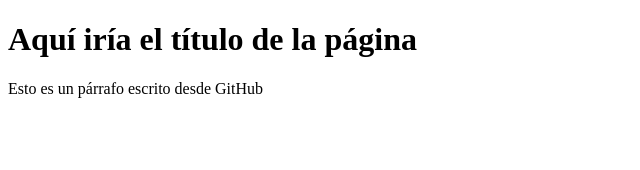
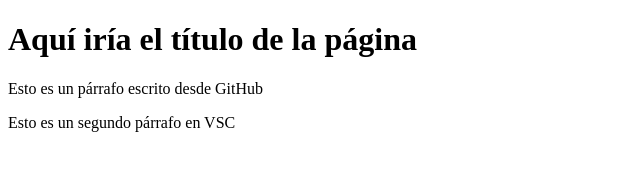
Before and after one commit to yodaad/Proyecto-Web-Empresa-C, a plain HTML site: page index.html in a window 1280 px wide. Shown: the whole page, without its empty margins (0-640 px from the left). Drawn offline with Linux system fonts and the light colour scheme.

Commit message:
Agregando segundo párrafo

```diff
--- a/index.html
+++ b/index.html
@@ -9,5 +9,6 @@
 <body>
     <h1>Aquí iría el título de la página</h1>
     <p>Esto es un párrafo escrito desde GitHub<p>
+    <p>Esto es un segundo párrafo en VSC</p>
 </body>
 </html>
```
